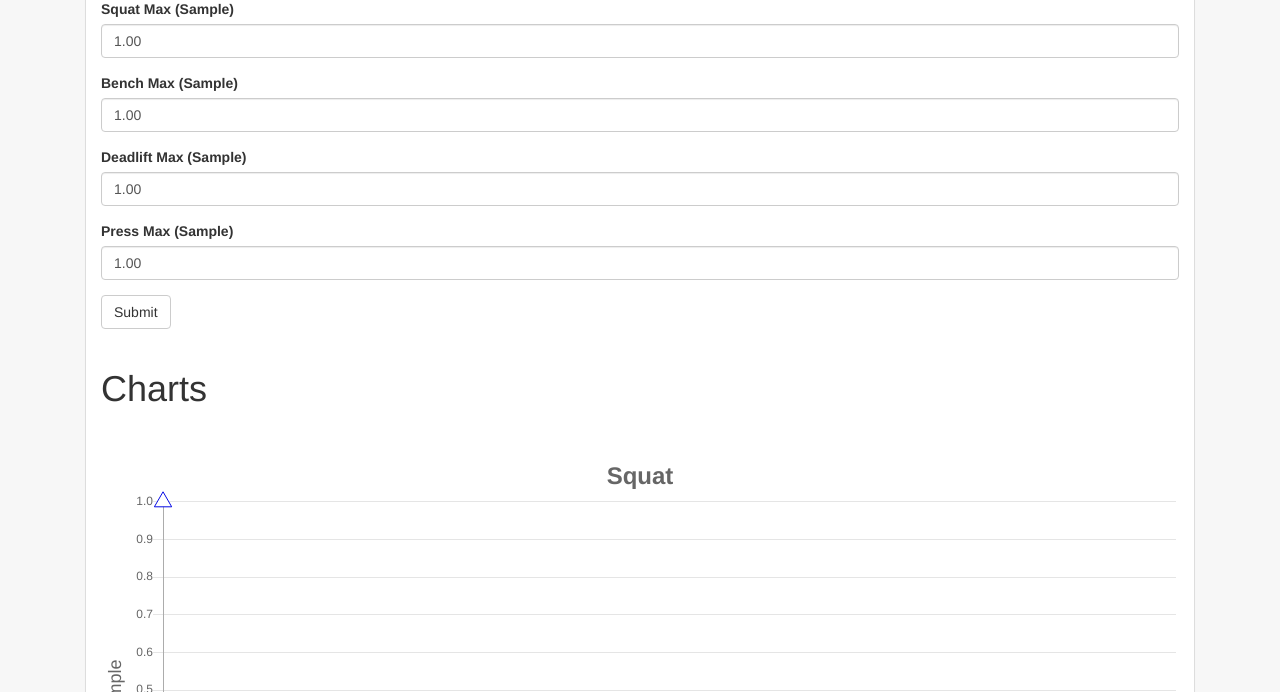
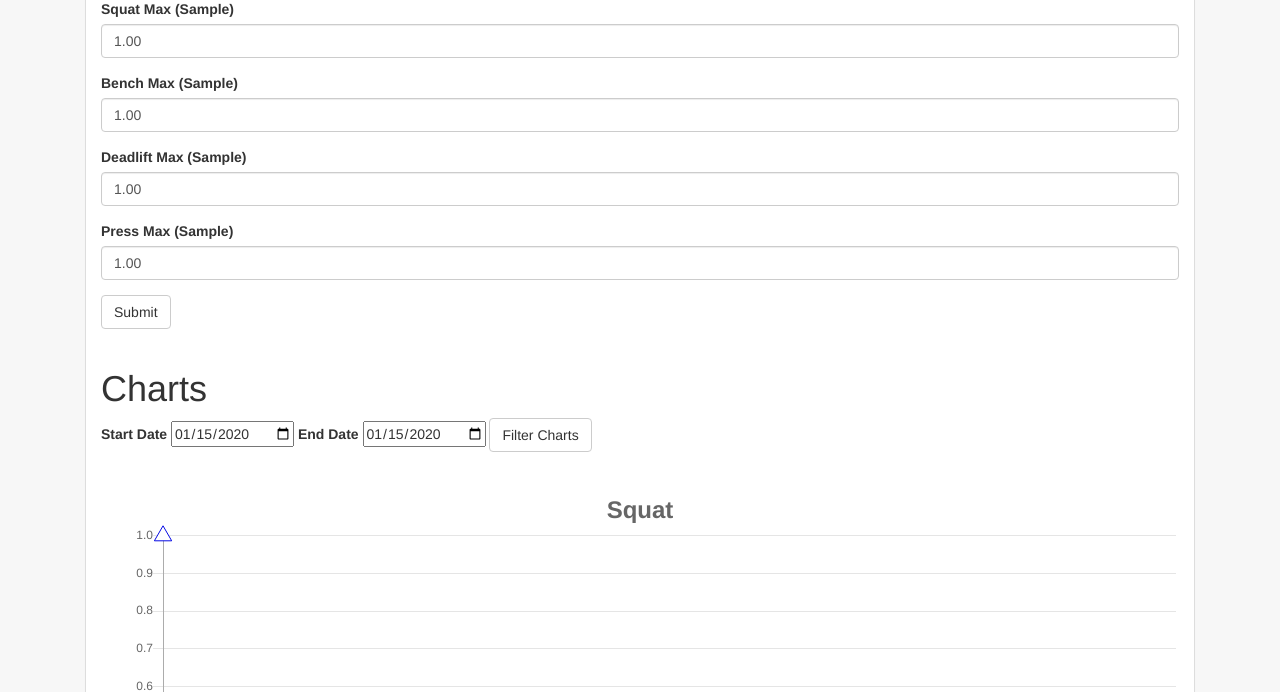
Before and after one commit to Rshep3087/strength_log, a Flask app: page /max in a window 1280 px wide. Shown: the part 159-851 px from the top of the page. Run offline with Flask 2, Linux system fonts and the light colour scheme; a user stored in the database is signed in; tables that the repository leaves empty hold one stand-in row (values such as "Sample post"); some libraries are stand-ins or nearby versions.

Commit message:
format max html and add filter form format max html and add Log Workout to the top removed unused endpoint from maxes User can filter maxes by start and end date

```diff
--- a/strength_log/maxes/forms.py
+++ b/strength_log/maxes/forms.py
@@ -1,9 +1,8 @@
 from flask_wtf import FlaskForm
-from wtforms import (
-    SubmitField,
-    DecimalField,
-)
+from wtforms import SubmitField, DecimalField
+from wtforms.fields.html5 import DateField
 from wtforms.validators import DataRequired
+from datetime import datetime
 
 
 class MaxesForm(FlaskForm):
@@ -11,5 +10,17 @@ class MaxesForm(FlaskForm):
     bench = DecimalField("Bench Max", validators=[DataRequired()], default=225.0)
     deadlift = DecimalField("Deadlift Max", validators=[DataRequired()], default=405.0)
     press = DecimalField("Press Max", validators=[DataRequired()], default=135.0)
+    submit = SubmitField("Submit")
 
-    submit = SubmitField("Submit")
+
+class DateForm(FlaskForm):
+    start_date = DateField("Start Date", format="%Y-%m-%d", default=datetime.today)
+    end_date = DateField("End Date", format="%Y-%m-%d", default=datetime.today)
+    date_submit = SubmitField("Filter Charts")
+
+    def validate_on_submit(self):
+        result = super(DateForm, self).validate()
+        if self.start_date.data > self.end_date.data:
+            return False
+        else:
+            return result
--- a/strength_log/maxes/routes.py
+++ b/strength_log/maxes/routes.py
@@ -1,21 +1,71 @@
+from datetime import datetime
+
 from strength_log import db
 from strength_log.models import Max, User, GeneralSetting
-from strength_log.maxes.forms import MaxesForm
+from strength_log.maxes.forms import MaxesForm, DateForm
 
-from flask import render_template, url_for, redirect, request, Blueprint, jsonify, flash
+from flask import render_template, url_for, redirect, request, Blueprint, flash
 from flask_login import current_user
 from loguru import logger
 
 maxes = Blueprint("maxes", __name__)
 
 
-@maxes.route("/max_data")
-def max_data():
-    user_maxes = (
-        Max.query.filter_by(user_id=current_user.id)
-        .order_by(Max.timestamp.desc())
-        .limit(10)
-    )
+@maxes.route("/max", methods=["GET", "POST"])
+def new_max():
+    user = User.query.get(current_user.id)
+
+    # Check if the user is not authenticated from email, do not give access
+    if not user.authenticated:
+        flash("Account must be authenticated to access Training Max.", "danger")
+        return redirect(url_for("main.index"))
+
+    if request.method == "POST":
+        max_form = MaxesForm()
+        date_form = DateForm()
+
+        if max_form.submit.data and max_form.validate_on_submit():
+            max = Max(
+                squat=max_form.squat.data,
+                bench=max_form.bench.data,
+                deadlift=max_form.deadlift.data,
+                press=max_form.press.data,
+                user=current_user,
+            )
+            db.session.add(max)
+            db.session.commit()
+
+            return redirect(url_for("maxes.new_max"))
+        elif date_form.date_submit.data and date_form.validate_on_submit():
+            user_maxes = (
+                Max.query.filter_by(user_id=user.id)
+                .filter(Max.timestamp >= date_form.start_date.data)
+                .filter(Max.timestamp <= date_form.end_date.data)
+                .order_by(Max.timestamp.desc())
+                .limit(10)
+            )
+        else:
+            user_maxes = (
+                Max.query.filter_by(user_id=user.id)
+                .order_by(Max.timestamp.desc())
+                .limit(10)
+            )
+            logger.debug("No form valid.")
+
+    elif request.method == "GET":
+        date_form = DateForm()
+
+        user_maxes = (
+            Max.query.filter_by(user_id=user.id)
+            .order_by(Max.timestamp.desc())
+            .limit(10)
+        )
+
+    max = Max.query.filter_by(user_id=user.id).order_by(Max.timestamp.desc()).first()
+    if not max:
+        max_form = MaxesForm()
+    else:
+        max_form = MaxesForm(obj=max)
 
     squat_maxes = [squat_max.squat for squat_max in user_maxes]
     bench_maxes = [bench_max.bench for bench_max in user_maxes]
@@ -24,81 +74,21 @@ def max_data():
 
     timestamp = [single_max.timestamp.strftime("%m-%d-%y") for single_max in user_maxes]
 
-    max_data = {
-        "time": timestamp,
-        "squat": squat_maxes,
-        "bench": bench_maxes,
-        "deadlift": deadlift_maxes,
-        "press": press_maxes,
-    }
-
-    return jsonify(max_data)
-
-
-@maxes.route("/max", methods=["GET", "POST"])
-def new_max():
-    user = User.query.get(current_user.id)
-
-    if not user.authenticated:
-        flash("Account must be authenticated to access Training Max.", "danger")
-        return redirect(url_for("main.index"))
-
-    user_maxes = (
-        Max.query.filter_by(user_id=current_user.id)
-        .order_by(Max.timestamp.desc())
-        .limit(10)
-    )
+    if timestamp:
+        date_form.start_date.data = datetime.strptime(timestamp[-1], "%m-%d-%y")
+        date_form.end_date.data = datetime.strptime(timestamp[0], "%m-%d-%y")
 
     settings = GeneralSetting.query.filter_by(user_id=user.id).first()
-
     if not settings:
         unit = "lbs"
     else:
         unit = settings.unit
 
-    squat_maxes = [squat_max.squat for squat_max in user_maxes]
-    bench_maxes = [bench_max.bench for bench_max in user_maxes]
-    deadlift_maxes = [deadlift_max.deadlift for deadlift_max in user_maxes]
-    press_maxes = [press_max.press for press_max in user_maxes]
-
-    timestamp = [single_max.timestamp.strftime("%m-%d-%y") for single_max in user_maxes]
-
-    if request.method == "POST":
-        form = MaxesForm()
-        if form.validate_on_submit():
-            max = Max(
-                squat=form.squat.data,
-                bench=form.bench.data,
-                deadlift=form.deadlift.data,
-                press=form.press.data,
-                user=current_user,
-            )
-            db.session.add(max)
-            db.session.commit()
-
-            return redirect(url_for("maxes.new_max"))
-    else:
-        max = (
-            Max.query.filter_by(user_id=current_user.id)
-            .order_by(Max.timestamp.desc())
-            .first()
-        )
-        if not max:
-            form = MaxesForm()
-        else:
-            form = MaxesForm(obj=max)
-
-    if not timestamp:
-        """If the user has not submitted training max data, share a tip with a info message."""
-        flash(
-            "Tip: You have no Training Max data. Submit your training maxes that your programming is currently based on to start tracking.",
-            "info",
-        )
-
     return render_template(
         "max.html",
         title="Training Max",
-        form=form,
+        max_form=max_form,
+        date_form=date_form,
         squat_values=squat_maxes[::-1],
         bench_values=bench_maxes[::-1],
         deadlift_values=deadlift_maxes[::-1],
--- a/strength_log/templates/max.html
+++ b/strength_log/templates/max.html
@@ -4,29 +4,37 @@
 {% block app_content %}
 <h1>Training Max</h1>
 <form class="form" method="POST" action="">
-        {{ form.hidden_tag() }}
-        {{ wtf.form_errors(form, hiddens="only") }}
+    {{ max_form.hidden_tag() }}
+    {{ wtf.form_errors(max_form, hiddens="only") }}
 
     <div class="form-group required">
-            {{ form.squat.label(class="control-label") }} <strong>({{ unit }})</strong>
-            {{ form.squat(class="form-control") }}
+        {{ max_form.squat.label(class="control-label") }} <strong>({{ unit }})</strong>
+        {{ max_form.squat(class="form-control") }}
     </div>
     <div class="form-group required">
-            {{ form.bench.label(class="control-label") }} <strong>({{ unit }})</strong>
-            {{ form.bench(class="form-control") }}
+        {{ max_form.bench.label(class="control-label") }} <strong>({{ unit }})</strong>
+        {{ max_form.bench(class="form-control") }}
     </div>
     <div class="form-group required">
-            {{ form.deadlift.label(class="control-label") }} <strong>({{ unit }})</strong>
-            {{ form.deadlift(class="form-control") }}
+        {{ max_form.deadlift.label(class="control-label") }} <strong>({{ unit }})</strong>
+        {{ max_form.deadlift(class="form-control") }}
     </div>
     <div class="form-group required">
-            {{ form.press.label(class="control-label") }} <strong>({{ unit }})</strong>
-            {{ form.press(class="form-control") }}
+        {{ max_form.press.label(class="control-label") }} <strong>({{ unit }})</strong>
+        {{ max_form.press(class="form-control") }}
     </div>
-        {{ wtf.form_field(form.submit)}}
+    {{ wtf.form_field(max_form.submit)}}
 </form>
 <br>
 <h1>Charts</h1>
+<form class="form" method="POST" action="">
+    {{ date_form.hidden_tag() }}
+    {{ date_form.start_date.label(class="control-label")  }}
+    {{ date_form.start_date  }}
+    {{ date_form.end_date.label(class="control-label")  }}
+    {{ date_form.end_date  }}
+    {{ wtf.form_field(date_form.date_submit) }}
+</form>
 <br>
 <!-- bar chart canvas element -->
 <div class="chart-container">
```
Also changed, not shown: strength_log/templates/create_post.html (+10 -6 lines). Lines whose indentation alone changed are shown as unchanged.
